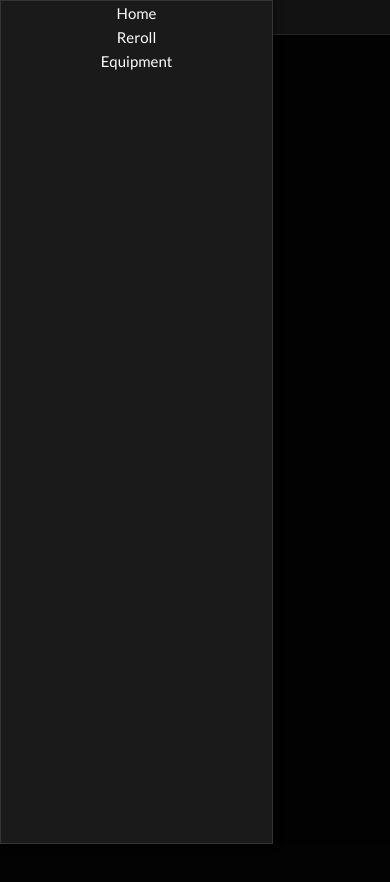
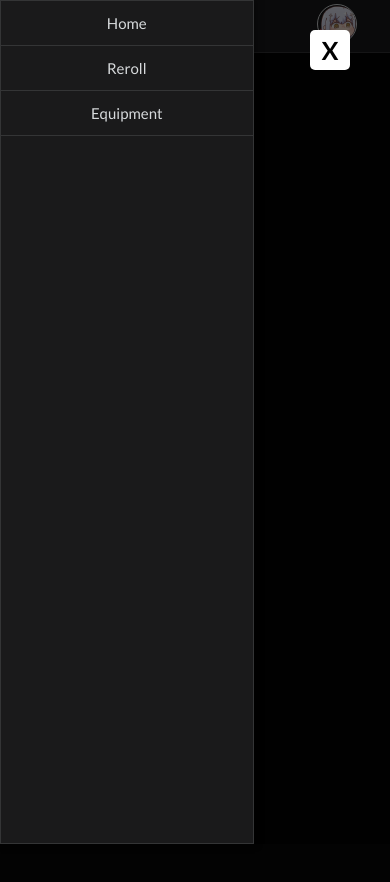
Before and after one commit to robertchou91/e7beginnerguide, a React (Create React App) app: page / in a window 390 px wide. Both pictures are taken after a click on the button 15 px from the left and 17 px from the top of the page. Shown: the top 882 px of the page. Built offline with nearby package versions, Linux system fonts and the light colour scheme.

Commit message:
finishing up the navbar and making it responsive.

```diff
--- a/src/App.js
+++ b/src/App.js
@@ -25,6 +25,10 @@ class App extends Component {
         this.setState({sideDrawerOpen: false});
     };
 
+    sideDrawerClosedHandler = () => {
+        this.setState({sideDrawerOpen: false});
+      }
+
     render() {
         let backDrop;
 
@@ -36,7 +40,10 @@ class App extends Component {
             <Router>
                 <div className="App">
                     <Navbar drawerClickHandler={this.drawerToggleClickHandler} />
-                    <SideDrawer show={this.state.sideDrawerOpen} />
+                    <SideDrawer
+                        show={this.state.sideDrawerOpen}
+                        close={this.sideDrawerClosedHandler}
+                    />
                     {backDrop}
                     <main>
                         <Route path='/' exact component={Home} />
--- a/src/components/BackDrop/BackDrop.js
+++ b/src/components/BackDrop/BackDrop.js
@@ -1,7 +1,14 @@
 import React from 'react';
 
-const backDrop = props => (
-    <div className="backdrop" onClick={props.click} />
-);
+const backDrop = props => {
+    return (
+        <div className="close-menu">
+            <span className="x" onClick={props.click}>X</span>
+            <div className="backdrop" onClick={props.click} />
+        </div>
+
+    )
+
+    };
 
 export default backDrop;
--- a/src/components/Navbar/Navbar.js
+++ b/src/components/Navbar/Navbar.js
@@ -1,5 +1,5 @@
 import React from 'react';
-import { Link } from 'react-router-dom';
+import { Link, NavLink } from 'react-router-dom';
 import raphi from '../../images/raphi.png';
 import DrawerToggleButton from '../SideDrawer/DrawerToggleButton';
 
@@ -10,13 +10,14 @@ const Navbar = props => (
 			<div className="navbar__toggle-button">
 				<DrawerToggleButton click={props.drawerClickHandler} />
 			</div>
+			<div className="navbar__spacer"></div>
 			<div className="navbar__brand">
 				<Link to='/'><img className="owner-logo" src={raphi} alt="icon" /></Link>
 			</div>
 			<ul className="navbar__list">
-				<li className="navbar__list-item"><Link to='/'>Home</Link></li>
-				<li className="navbar__list-item"><Link to='/reroll'>Reroll</Link></li>
-				<li className="navbar__list-item"><Link to='/equipment'>Equipment</Link></li>
+				<li className="navbar__list-item"><NavLink to='/' activeClassName={"active"} exact>Home</NavLink></li>
+				<li className="navbar__list-item"><NavLink to='/reroll' activeClassName={"active"}>Reroll</NavLink></li>
+				<li className="navbar__list-item"><NavLink to='/equipment' activeClassName={"active"}>Equipment</NavLink></li>
 			</ul>
 		</nav>
 	</header>
--- a/src/components/SideDrawer/SideDrawer.js
+++ b/src/components/SideDrawer/SideDrawer.js
@@ -8,7 +8,7 @@ const sideDrawer = props => {
     };
 
     return (
-        <nav className={drawerClasses}>
+        <nav className={drawerClasses} onClick={props.close}>
             <ul className="sidedrawer__list">
                 <li className="sidedrawer__list-item"><Link to='/'>Home</Link></li>
                 <li className="sidedrawer__list-item"><Link to='/reroll'>Reroll</Link></li>
--- a/src/scss/backdrop.scss
+++ b/src/scss/backdrop.scss
@@ -1,9 +1,31 @@
+@import "breakpoints.scss";
+@import "color.scss";
+
+.x {
+    position: fixed;
+    top: 3rem;
+    right: 4rem;
+    background-color: white;
+    color: black;
+    font-size: 2.5rem;
+    font-weight: bold;
+    text-align: center;
+    width: 4rem;
+    height: 4rem;
+    border-radius: 0.5rem;
+    z-index: 200;
+}
+
 .backdrop {
     position: fixed;
     width: 100%;
     height: 100%;
     top: 0;
     left: 0;
-    background-color: rgba(0, 0, 0, 0.3);
+    background-color: rgba(0, 0, 0, 0.6);
     z-index: 100;
+
+    @include desktop {
+        display: none;
+    }
 }
--- /dev/null
+++ b/src/scss/breakpoints.scss
@@ -0,0 +1,20 @@
+$tablet-width: 768px;
+$desktop-width: 1024px;
+
+@mixin mobile {
+  @media (max-width: #{$tablet-width - 1px}) {
+    @content;
+  }
+}
+
+@mixin tablet {
+  @media (max-width: #{$desktop-width}) and (min-width: #{$tablet-width}) {
+    @content;
+  }
+}
+
+@mixin desktop {
+  @media (min-width: #{$desktop-width + 1}) {
+    @content;
+  }
+}
--- /dev/null
+++ b/src/scss/color.scss
@@ -0,0 +1,6 @@
+//COLORS
+$gray-border-color: #343536;
+$black-background: #030303;
+$font-color: #D7DADC;
+$grey-highlight: #2d2d2e;
+$component-black-background: #1a1a1b;
--- a/src/scss/navbar.scss
+++ b/src/scss/navbar.scss
@@ -1,28 +1,49 @@
+@import "breakpoints.scss";
+@import "color.scss";
+
 //Navbar
 .navbar {
     width: 100%;
     position: fixed;
     top: 0;
     left: 0;
-    background-color: #1a1a1b;
-    border-bottom: 1px solid #343536;
+    background-color: $component-black-background;
+    border-bottom: 1px solid $gray-border-color;
 
     &__navigation {
         display: flex;
         justify-content: flex-start;
         align-items: center;
-        padding: 0rem 8rem;
+        padding: 0rem 6rem;
+
+        @include mobile {
+            padding: 0;
+            justify-content: space-between;
+
+        }
+    }
+
+    @include mobile {
+        &__spacer {
+            flex-grow: 0.7;
+        }
     }
 
     &__brand {
         // margin-left: 0.5rem;
         // padding: 2rem 0 0 2rem;
         // margin-right: auto;
+        @include mobile {
+            padding: 0.4rem;
+        }
         .owner-logo {
             width: 3rem;
-            border: 1px solid #d7dadc;
+            border: 1px solid $font-color;
             border-radius: 2rem;
             // margin: 0 3rem 0 3rem;
+            @include mobile {
+                width: 4rem;
+            }
         }
     }
 
@@ -35,46 +56,41 @@
         // margin-right: 4rem;
         font-size: 1.5rem;
         text-align: center;
-        color: #d7dadc;
+        color: $font-color;
+
+        @include mobile {
+            display: none;
+        }
+
         &:first-child {
-            margin-left: 4rem;
+            margin-left: 6rem;
         }
+
         &:last-child {
             margin-right: 0;
         }
+
         &:hover {
-            background-color: #2d2d2e;
+            background-color: $grey-highlight;
         }
+
         a {
             display: inline-block;
-            color: #d7dadc;
+            color: $font-color;
             padding: 1.5rem 2rem;
             text-decoration: none;
         }
     }
 
-}
+    &__toggle-button {
+        margin-left: 2rem;
 
-
-@media (max-width: 768px) {
-    .navbar {
-        &__navigation {
-            padding: 0;
+        @include desktop {
+            display: none;
         }
 
-        &__list-item {
+        @include tablet {
             display: none;
         }
     }
-
-
 }
-
-@media (min-width: 769px) {
-    .navbar {
-        &__toggle-button {
-            display: none;
-        }
-    }
-
-}
--- a/src/scss/sidedrawer.scss
+++ b/src/scss/sidedrawer.scss
@@ -1,3 +1,6 @@
+@import "breakpoints.scss";
+@import "color.scss";
+
 //DrawerToggleButton
 .toggle-button {
     display: flex;
@@ -24,11 +27,11 @@
 //SideDrawer
 .sidedrawer {
     height: 100%;
-    background-color: #1a1a1b;
+    background-color: $component-black-background;
     position: fixed;
     top: 0;
     left: 0;
-    width: 70%;
+    width: 65%;
     // check this later
     max-width: 40rem;
     z-index: 200;
@@ -45,30 +48,25 @@
         display: flex;
         flex-direction: column;
         box-shadow: 1px 0px 7px rgba(0, 0, 0, 0.5);
-        border: 1px solid #343536;
+        border: 1px solid $gray-border-color;
         //work on this later
         // justify-content: center;
     }
 
     &__list-item {
         text-align: center;
+        padding: 1rem;
+        border-bottom: 1px solid $gray-border-color;
     }
 
     a {
-        color: white;
+        color: $font-color;
         text-decoration: none;
         font-size: 1.5rem;
+    }
 
-        &:hover,
-        &:active {
-            // change this later
-            color: green;
-        }
-    }
-}
-
-@media (min-width: 769px) {
-    .sidedrawer {
+    @include desktop {
         display: none;
     }
+
 }
--- a/src/scss/style.scss
+++ b/src/scss/style.scss
@@ -1,6 +1,9 @@
 @import "navbar.scss";
 @import "sidedrawer.scss";
 @import "backdrop.scss";
+@import "breakpoints.scss";
+@import "color.scss";
+
 
 *,
 *::before,
@@ -21,10 +24,11 @@ body {
     font-family: "Lato", sans-serif;
     font-weight: 400;
     line-height: 1.6;
-    background-color: #030303;
-    color: #D7DADC;
+    background-color: $black-background;
+    color: $font-color;
     //height 100vh?
     height: 100%;
+    margin-top: 8rem;
 }
 
 
@@ -34,6 +38,7 @@ body {
     height: 100%;
 }
 
-main {
-    margin-top: 6rem;
+
+a.active {
+    background-color: $grey-highlight;
 }
```
